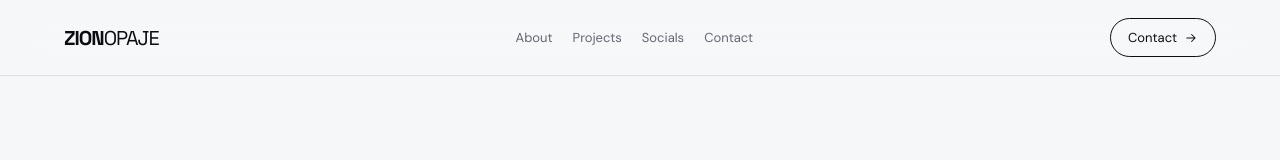
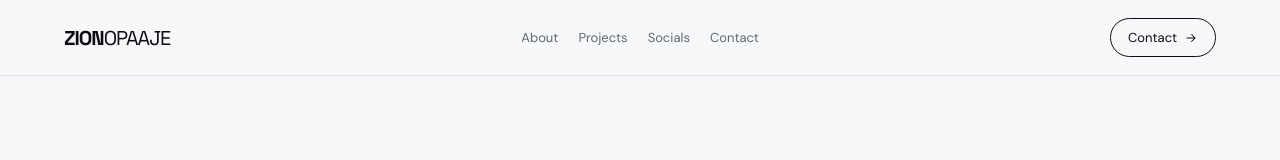
Before and after one commit to MEGATRON300924/zionopaaje, a Next.js app: page / in a window 1280 px wide. Shown: the top 160 px of the page. Built offline with nearby package versions, Linux system fonts and the light colour scheme.

Commit message:
Fix OPAAJE spelling in site header

```diff
--- a/components/SiteNav.tsx
+++ b/components/SiteNav.tsx
@@ -21,7 +21,7 @@ const links=[
 export default function SiteNav(){
   const [open,setOpen]=useState(false);
   return <header className="nav">
-    <a className="brand" href="/">ZION<span>OPAJE</span></a>
+    <a className="brand" href="/">ZION<span>OPAAJE</span></a>
     <nav className={open?"mobile-open":""}>
       {links.map(([href,label])=><a href={href} key={href} onClick={()=>setOpen(false)}>{label}</a>)}
     </nav>
```
